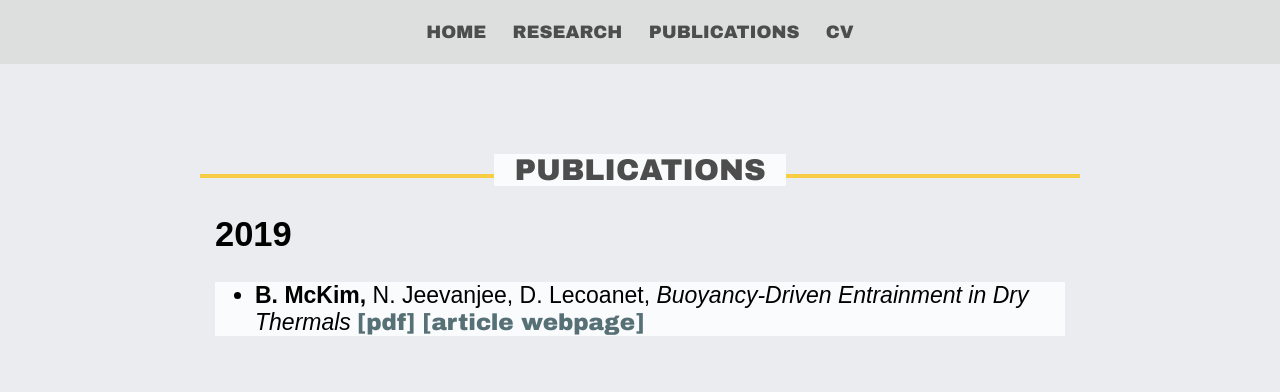
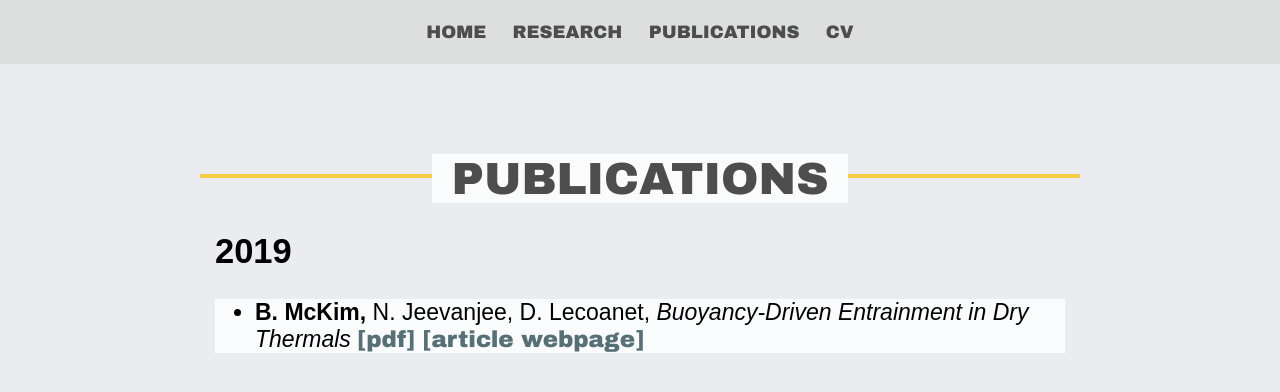
Before and after one commit to mckimb/mckimb.github.io, a Jekyll site: the page built from papers/index.html, in a window 1280 px wide. Shown: the top 392 px of the page. Built offline with Jekyll 4.4.1, drawn with Linux system fonts in a browser that asks for light colours.

Commit message:
Update index.html

```diff
--- a/papers/index.html
+++ b/papers/index.html
@@ -5,7 +5,7 @@ title: Publications
 <p><br><br><br><br></p>
 
 <div style="width: 100%; height: 20px; border-bottom: 4px solid #f8cd46; text-align: center">
-      <span style="font-size: 30px; color: #4d4d4d; font-family: Arial Black, Gadget, sans serif; background-color: #fafbfc; padding: 0 20px;">
+      <span style="font-size: 45px; color: #4d4d4d; font-family: Arial Black, Gadget, sans serif; background-color: #fafbfc; padding: 0 20px;">
         PUBLICATIONS <!--Padding is optional-->
       </span>
 	<p>
```
